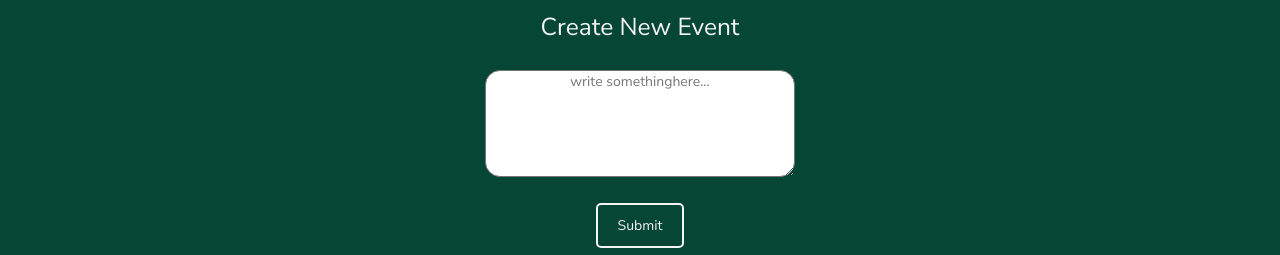
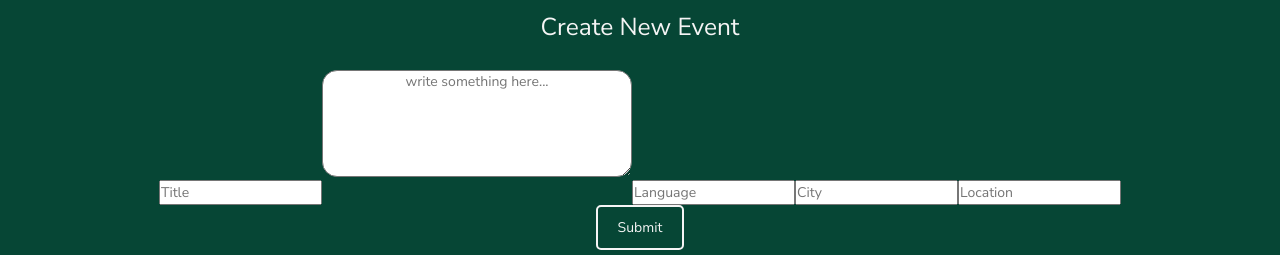
Before and after one commit to katirum/final-project, a React (Create React App) app in the folder frontend/: page /create-events in a window 1280 px wide. Shown: the part 179-434 px from the top of the page. Built offline with nearby package versions, Linux system fonts and the light colour scheme; no server answers.

Commit message:
merge footer branch

```diff
--- a/frontend/src/components/HardCodeEvents.json
+++ b/frontend/src/components/HardCodeEvents.json
@@ -1,6 +1,6 @@
 [
     {
-        "id": 1,
+      "id": 1,
       "title": "Practice English on Valentine's Day",
       "image": "https://picsum.photos/400/300",
       "description": "Lorem ipsum dolor sit amet, consectetur adipiscing elit, sed do eiusmod tempor incididunt ut labore et dolore magna aliqua. Ut enim ad minim veniam, quis nostrud exercitation ullamco laboris nisi ut aliquip ex ea commodo consequat.",
--- a/frontend/src/components/YourNewEvent.js
+++ b/frontend/src/components/YourNewEvent.js
@@ -2,18 +2,26 @@ import React from 'react';
 import styled from 'styled-components';
 import { Button } from 'utils/GlobalStyles';
 
-export const EventForm = ({ newEvent, onNewEventChange, onFormSubmit }) => {
+export const EventForm = ({ newEvent, newLocation, onNewLocationChange, onNewEventChange, onFormSubmit }) => {
   return (
     <PostEventContainer
+    // OnFormSubmit function is found in create/edit event page
       onSubmit={onFormSubmit}>
       <EventFormDetails>
         <h3>Create New Event</h3>
+        <input type="text" placeholder="Title"></input>
         <TextArea
         rows="5"
         cols="40"
           value={newEvent}
           onChange={onNewEventChange}
-          placeholder="write somethinghere..." />
+          placeholder="write something here..." />
+        <input type="text" placeholder="Language" value={newEvent}
+          onChange={onNewEventChange}></input>
+        <input type="text" placeholder="City" value={newEvent}
+          onChange={onNewEventChange}></input>
+        <input type="text" placeholder="Location" value={newLocation}
+          onChange={onNewLocationChange}></input>
 
       </EventFormDetails>
       <Button
```
